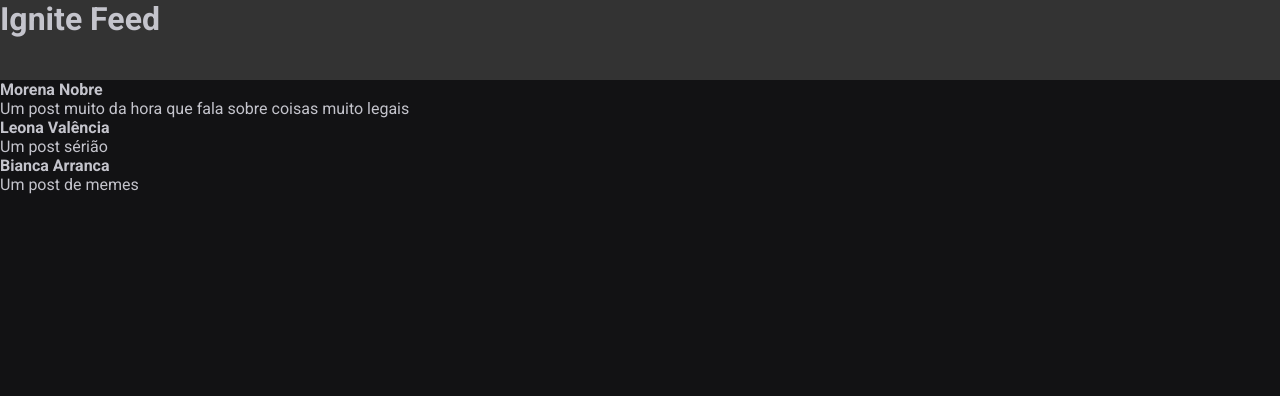
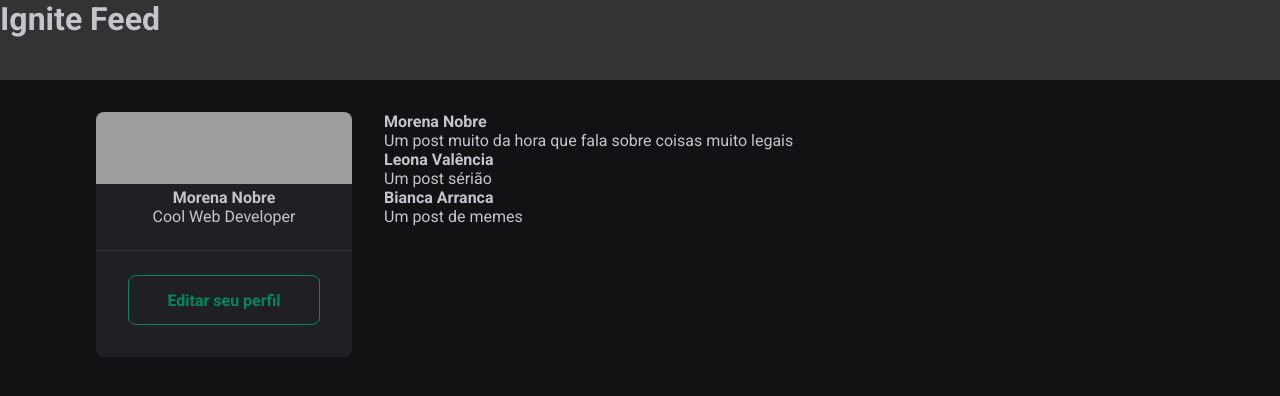
Before and after one commit to MorenaNobre/Ignite-Trilha-ReactJS-2022-Rocketseat, a React (Vite) app in the folder 01-fundamentos-reactjs/: page / in a window 1280 px wide. Shown: the top 396 px of the page. Built offline with nearby package versions, Linux system fonts and the light colour scheme; grey boxes are pictures that could not be loaded.

Commit message:
Sidebar component

```diff
--- a/01-fundamentos-reactjs/src/App.jsx
+++ b/01-fundamentos-reactjs/src/App.jsx
@@ -1,24 +1,25 @@
 import { Header } from "./components/Header";
 import { Post } from "./Post";
 
+import styles from "./App.module.css";
 import "./global.css";
+import { Sidebar } from "./components/Sidebar";
 
 export function App() {
   return (
     <div>
       <Header />
-      <Post
-        author="Morena Nobre"
-        content="Um post muito da hora que fala sobre coisas muito legais"
-      />
-      <Post
-        author="Leona Valência"
-        content="Um post sérião"
-      />
-      <Post
-        author="Bianca Arranca"
-        content="Um post de memes"
-      />
+      <div className={styles.wrapper}>
+        <Sidebar />
+        <main>
+          <Post
+            author="Morena Nobre"
+            content="Um post muito da hora que fala sobre coisas muito legais"
+          />
+          <Post author="Leona Valência" content="Um post sérião" />
+          <Post author="Bianca Arranca" content="Um post de memes" />
+        </main>
+      </div>
     </div>
   );
 }
--- /dev/null
+++ b/01-fundamentos-reactjs/src/App.module.css
@@ -0,0 +1,10 @@
+.wrapper {
+  max-width: 70rem;
+  margin: 2rem auto;
+  padding: 0 1rem;
+
+  display: grid;
+  grid-template-columns: 256px 1fr;
+  gap: 2rem;
+  align-items: flex-start;
+}
--- /dev/null
+++ b/01-fundamentos-reactjs/src/components/Sidebar.jsx
@@ -0,0 +1,21 @@
+import styles from "./Sidebar.module.css";
+
+export function Sidebar() {
+  return (
+    <aside className={styles.sidebar}>
+      <img
+        className={styles.cover}
+        src="https://images.unsplash.com/photo-1572375992501-4b0892d50c69?ixlib=rb-1.2.1&ixid=MnwxMjA3fDB8MHxwaG90by1wYWdlfHx8fGVufDB8fHx8&auto=format&fit=crop&w=500&q=50"
+      />
+
+      <div className={styles.profile}>
+        <strong>Morena Nobre</strong>
+        <span>Cool Web Developer</span>
+      </div>
+
+      <footer>
+        <a href="#">Editar seu perfil</a>
+      </footer>
+    </aside>
+  );
+}
--- /dev/null
+++ b/01-fundamentos-reactjs/src/components/Sidebar.module.css
@@ -0,0 +1,39 @@
+.sidebar {
+  background: var(--gray-800);
+  border-radius: 8px;
+  overflow: hidden;
+}
+
+.cover {
+  width: 100%;
+  height: 72px;
+  object-fit: cover;
+}
+
+.profile {
+  display: flex;
+  flex-direction: column;
+  align-items: center;
+}
+
+.sidebar footer {
+  border-top: 1px solid var(--gray-600);
+  margin-top: 1.5rem;
+  padding: 1.5rem 2rem 2rem;
+}
+
+.sidebar footer a {
+  background: transparent;
+  color: var(--green-500);
+  border: 1px solid var(--green-500);
+  border-radius: 8px;
+  height: 50px;
+  padding: 0 1.5rem;
+  font-weight: bold;
+  display: block;
+  text-decoration: none;
+
+  display: flex;
+  align-items: center;
+  justify-content: center;
+}
```
